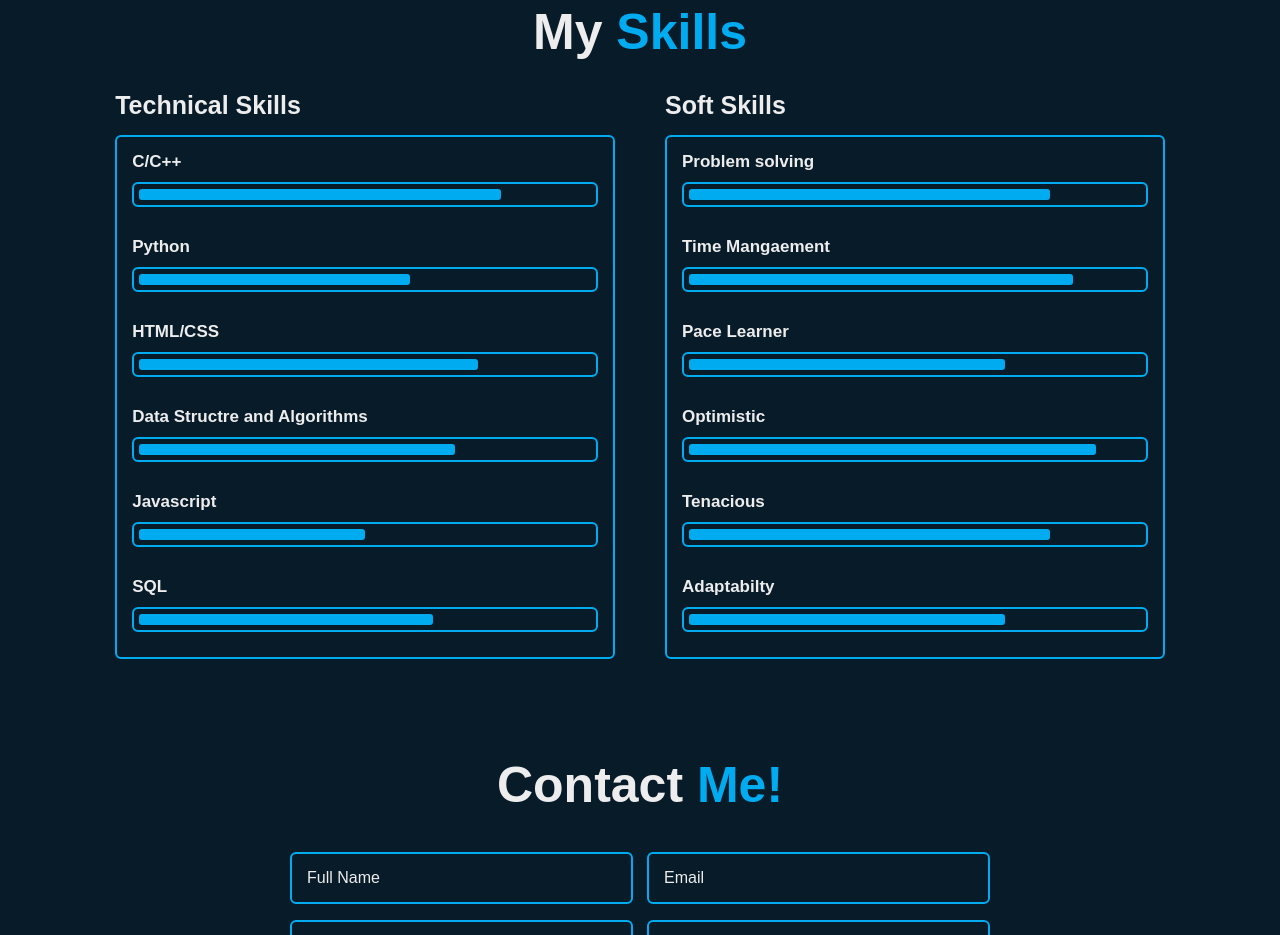
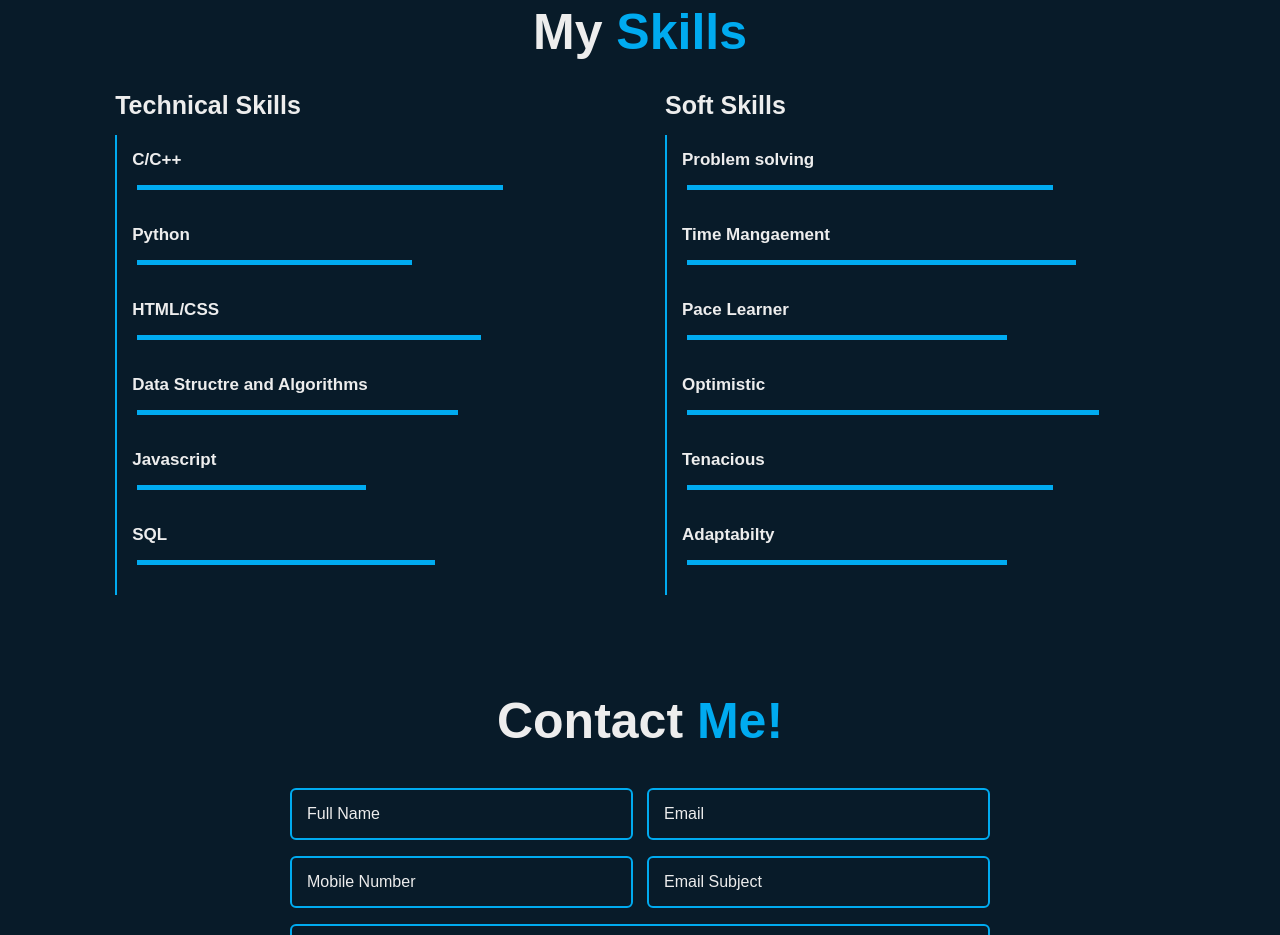
Before and after one commit to Dheerajsaini90412/Portfolio, a plain HTML site: page index.html in a window 1280 px wide. Shown: the part 1557-2492 px from the top of the page. Drawn offline with nearby package versions, Linux system fonts and the light colour scheme.

Commit message:
skill change

```diff
--- a/style.css
+++ b/style.css
@@ -278,8 +278,7 @@ span{
 }
 .skills-box .skills-content{
     position: relative;
-    border: .2rem solid var(--main--col);
-    border-radius: .6rem;
+    border-left: .2rem solid var(--main--col);
     padding: .5rem 1.5rem;
     overflow: hidden;
     z-index: 1;
@@ -289,7 +288,6 @@ span{
     padding: 1rem 0;
     overflow: hidden;
     z-index: 1;
-    border-radius: .6rem;
 }
 .skills-content .progress::before{
     content: '';
@@ -314,8 +312,7 @@ span{
     color: var(--text--col);
 }
 .skills-content .progress .bar{
-    height: 2.5rem;
-    border: .2rem solid var(--main--col);
+    height: 1.5rem;
     border-radius: .6rem;
     padding: .5rem;
     margin: 1rem 0;
@@ -323,7 +320,6 @@ span{
 .skills-content .progress .bar span{
     display: block;
     height: 100%;
-    border-radius: .3rem;
     background: var(--main--col);
 }
 .skills-col:nth-child(1) .skills-content .progress:nth-child(1) .bar span{
```
